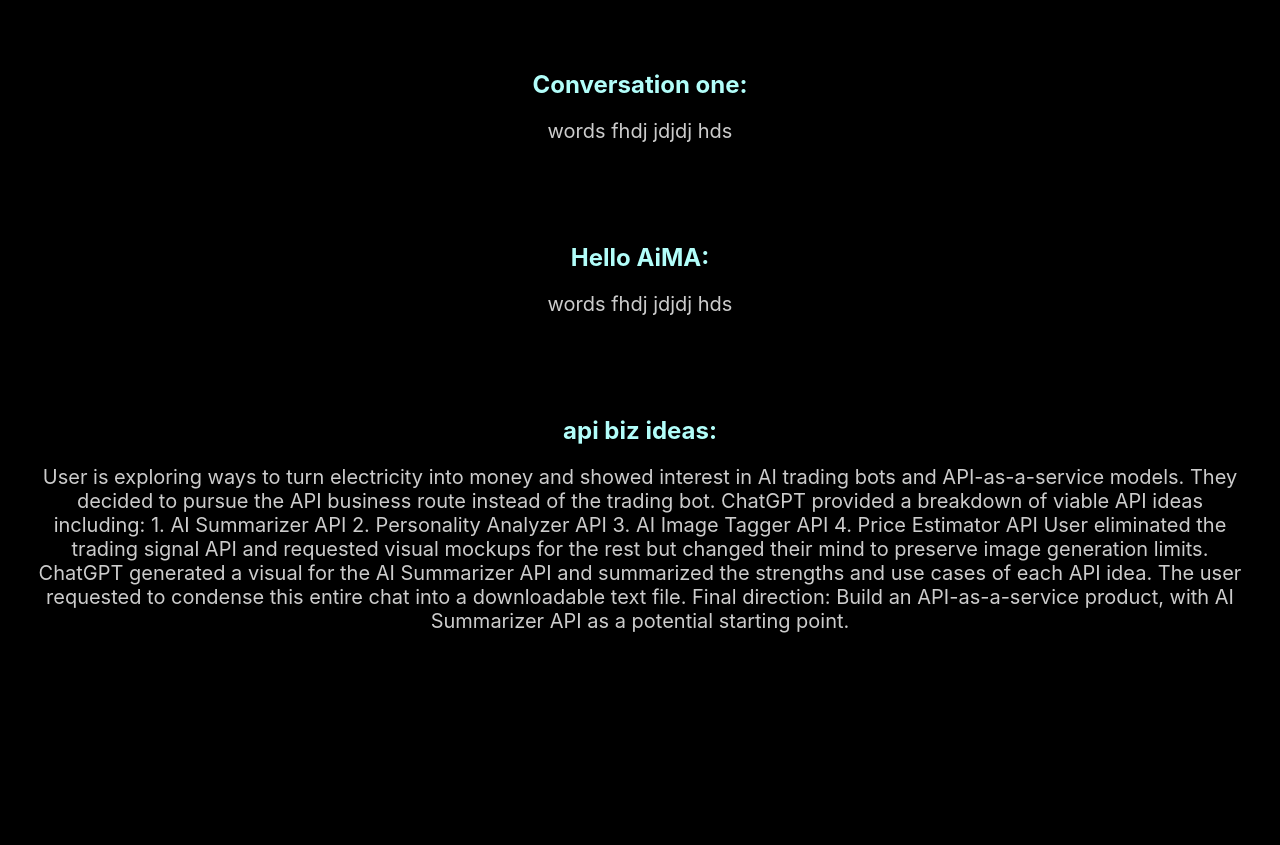
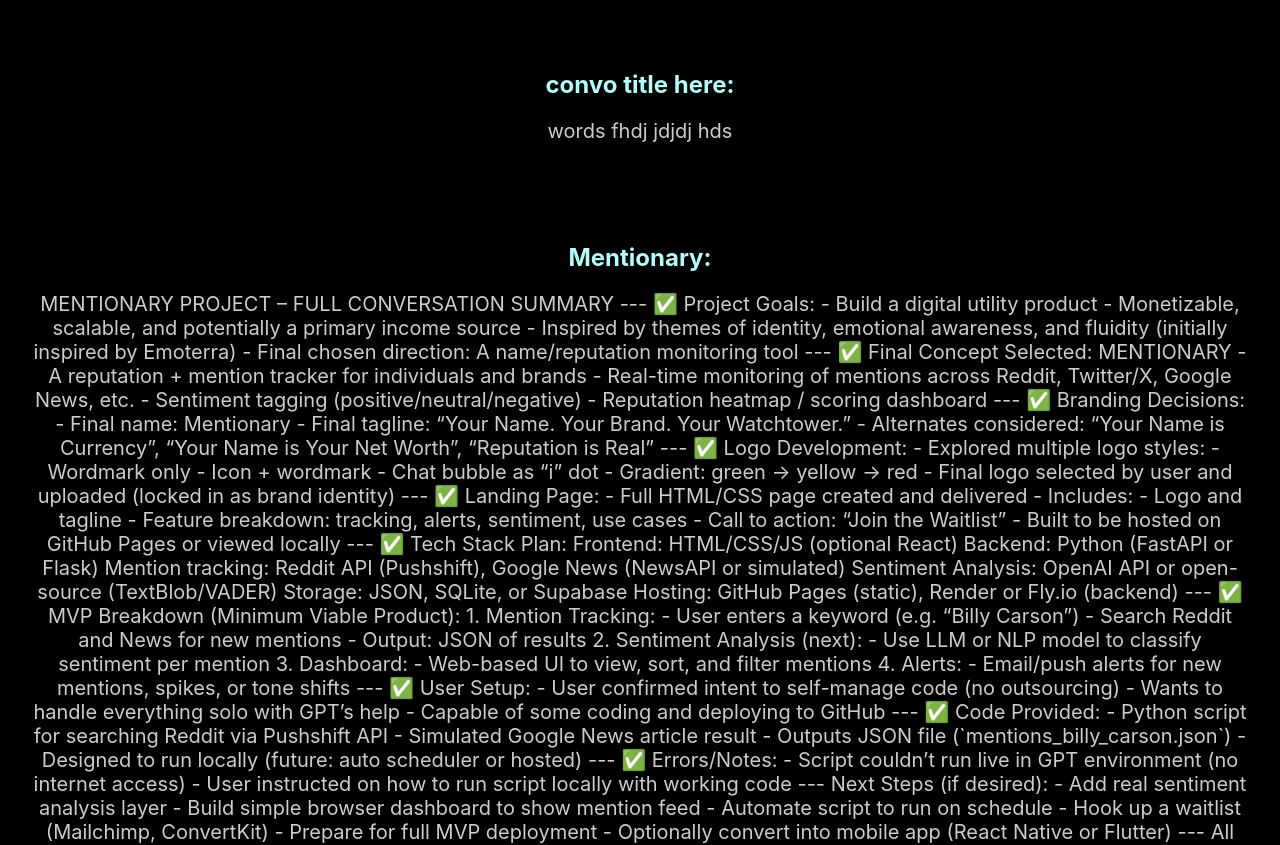
Before and after one commit to funpizzatime/homebase, a plain HTML site: page index.html in a window 1280 px wide. Shown: the part 141-986 px from the top of the page. Before the commit the page ends 886 px from the top, so only its background shows below. Drawn offline with Linux system fonts and the light colour scheme.

Commit message:
Update index.html

```diff
--- a/index.html
+++ b/index.html
@@ -29,8 +29,104 @@
 <body>
   <h1>Total Memory Bank</h1>
   <br/><br/><br/>
-  <h2>Conversation one:</h2>
+  <h2>convo title here:</h2>
   <p>words fhdj jdjdj hds</p>
+  <br/><br/><br/>
+  <h2>Mentionary:</h2>
+  <p>MENTIONARY PROJECT – FULL CONVERSATION SUMMARY
+
+---
+✅ Project Goals:
+- Build a digital utility product
+- Monetizable, scalable, and potentially a primary income source
+- Inspired by themes of identity, emotional awareness, and fluidity (initially inspired by Emoterra)
+- Final chosen direction: A name/reputation monitoring tool
+
+---
+✅ Final Concept Selected: MENTIONARY
+- A reputation + mention tracker for individuals and brands
+- Real-time monitoring of mentions across Reddit, Twitter/X, Google News, etc.
+- Sentiment tagging (positive/neutral/negative)
+- Reputation heatmap / scoring dashboard
+
+---
+✅ Branding Decisions:
+- Final name: Mentionary
+- Final tagline: “Your Name. Your Brand. Your Watchtower.”
+- Alternates considered: “Your Name is Currency”, “Your Name is Your Net Worth”, “Reputation is Real”
+
+---
+✅ Logo Development:
+- Explored multiple logo styles:
+  - Wordmark only
+  - Icon + wordmark
+  - Chat bubble as “i” dot
+  - Gradient: green → yellow → red
+- Final logo selected by user and uploaded (locked in as brand identity)
+
+---
+✅ Landing Page:
+- Full HTML/CSS page created and delivered
+- Includes:
+  - Logo and tagline
+  - Feature breakdown: tracking, alerts, sentiment, use cases
+  - Call to action: “Join the Waitlist”
+- Built to be hosted on GitHub Pages or viewed locally
+
+---
+✅ Tech Stack Plan:
+Frontend: HTML/CSS/JS (optional React)
+Backend: Python (FastAPI or Flask)
+Mention tracking: Reddit API (Pushshift), Google News (NewsAPI or simulated)
+Sentiment Analysis: OpenAI API or open-source (TextBlob/VADER)
+Storage: JSON, SQLite, or Supabase
+Hosting: GitHub Pages (static), Render or Fly.io (backend)
+
+---
+✅ MVP Breakdown (Minimum Viable Product):
+1. Mention Tracking:
+   - User enters a keyword (e.g. “Billy Carson”)
+   - Search Reddit and News for new mentions
+   - Output: JSON of results
+2. Sentiment Analysis (next):
+   - Use LLM or NLP model to classify sentiment per mention
+3. Dashboard:
+   - Web-based UI to view, sort, and filter mentions
+4. Alerts:
+   - Email/push alerts for new mentions, spikes, or tone shifts
+
+---
+✅ User Setup:
+- User confirmed intent to self-manage code (no outsourcing)
+- Wants to handle everything solo with GPT’s help
+- Capable of some coding and deploying to GitHub
+
+---
+✅ Code Provided:
+- Python script for searching Reddit via Pushshift API
+- Simulated Google News article result
+- Outputs JSON file (`mentions_billy_carson.json`)
+- Designed to run locally (future: auto scheduler or hosted)
+
+---
+✅ Errors/Notes:
+- Script couldn’t run live in GPT environment (no internet access)
+- User instructed on how to run script locally with working code
+
+---
+Next Steps (if desired):
+- Add real sentiment analysis layer
+- Build simple browser dashboard to show mention feed
+- Automate script to run on schedule
+- Hook up a waitlist (Mailchimp, ConvertKit)
+- Prepare for full MVP deployment
+- Optionally convert into mobile app (React Native or Flutter)
+
+---
+All visual branding, landing page code, and backend strategy are complete or defined.
+User ready to proceed with full MVP build.
+
+</p>
   <br/><br/><br/>
   <h2>Hello AiMA:</h2>
   <p>words fhdj jdjdj hds</p>
```
